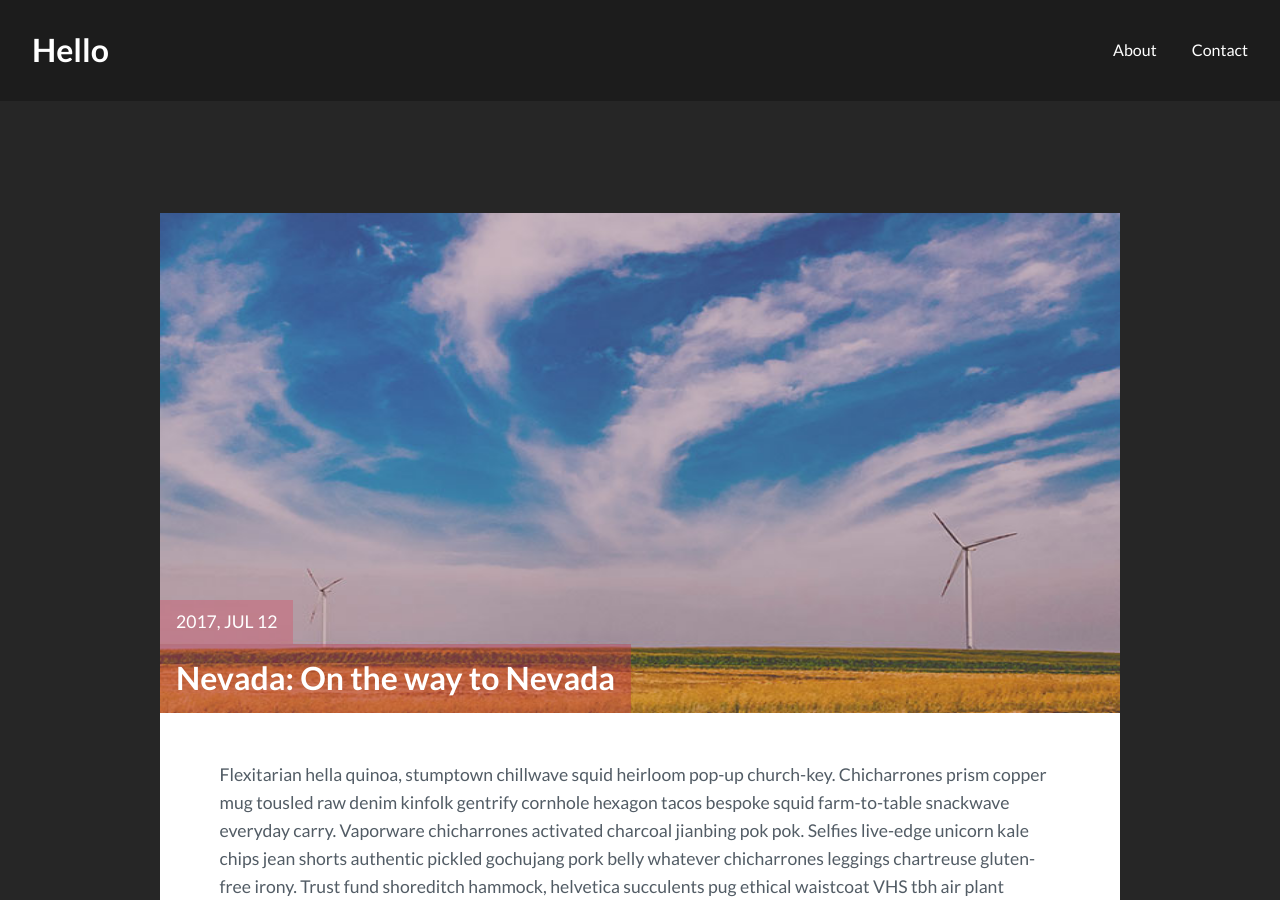
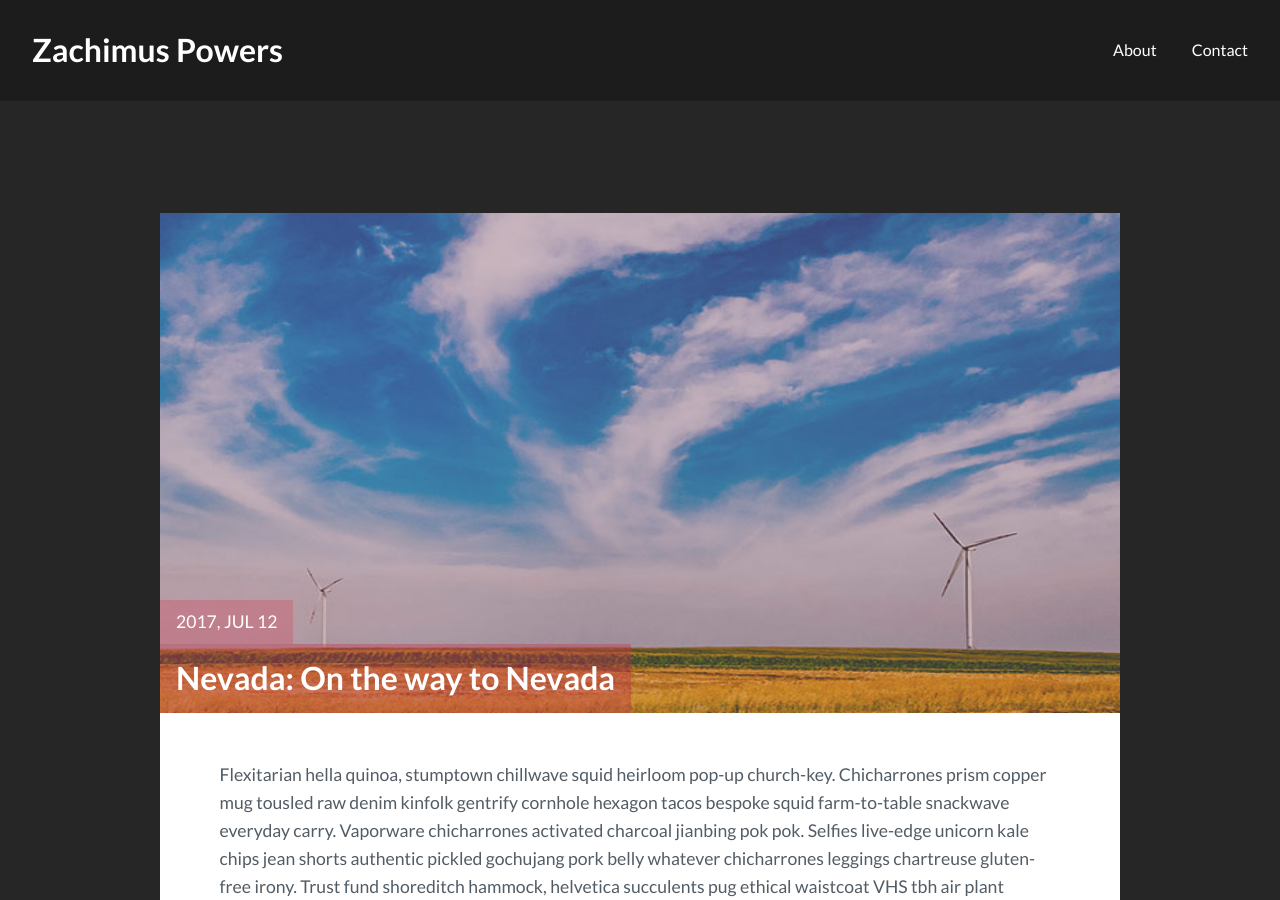
Before and after one commit to lootspk/lootspk.github.io, a Jekyll site: the page built from _posts/2017-07-12-nevada-on-the-way-to-nevada.markdown, in a window 1280 px wide and 900 px high. Built offline with Jekyll 4.4.1, drawn with Linux system fonts in a browser that asks for light colours; comment, search, counter and statistics services are not loaded.

Commit message:
Update _config.yml

```diff
--- a/_config.yml
+++ b/_config.yml
@@ -1,4 +1,4 @@
-logo: Hello
+logo: Zachimus Powers
 title: Patrick Loots
 description: > # this means to ignore newlines until "baseurl:"
   Write an awesome description for your new site here. You can edit this
```
